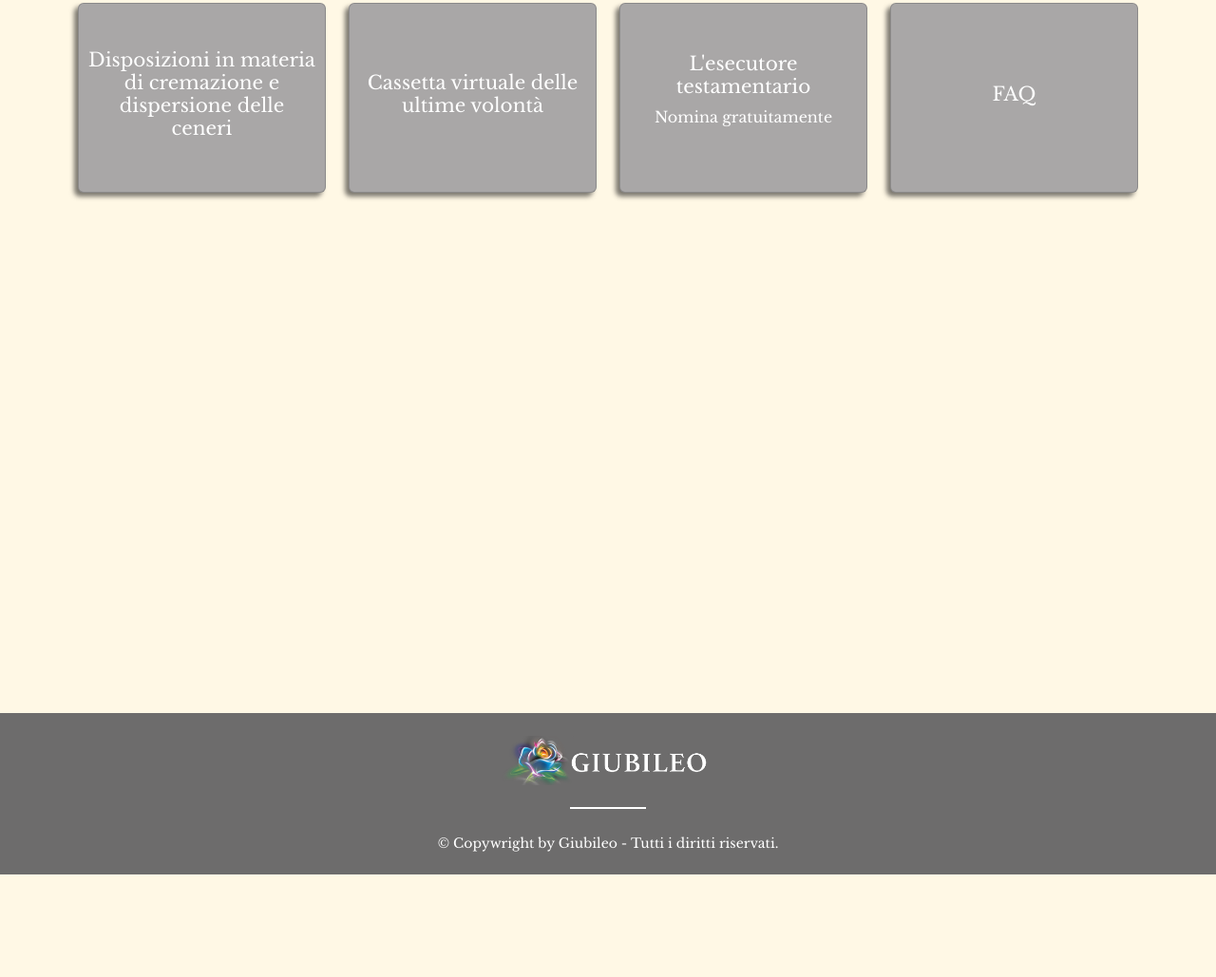
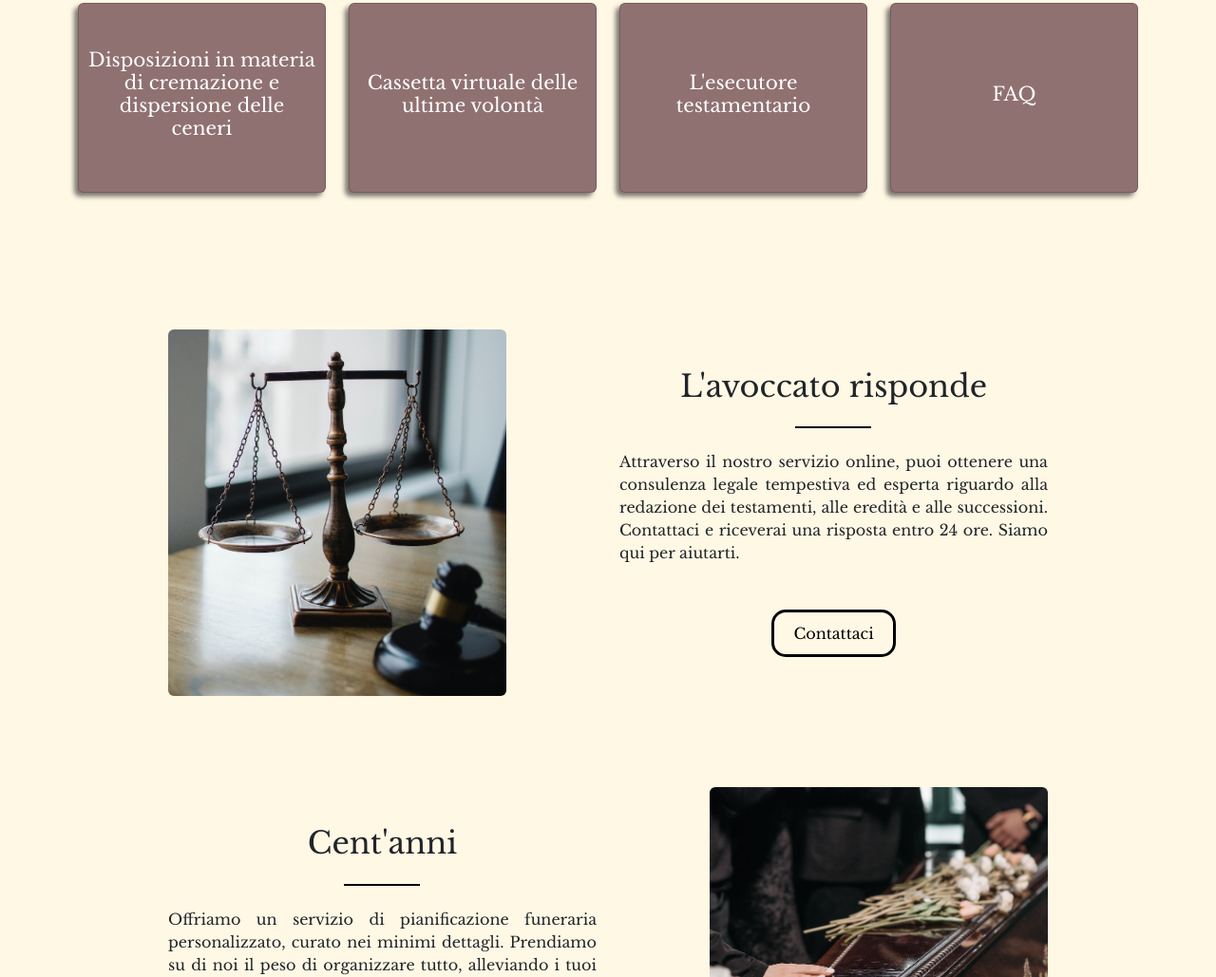
Before and after one commit to federico-palma/ci-pensa-giubileo-design, a plain HTML site: page index.html in a window 1280 px wide. Shown: the part 1771-2800 px from the top of the page at 95% size. Before the commit the page ends 2692 px from the top, so only its background shows below. Drawn offline with nearby package versions, Linux system fonts and the light colour scheme.

Commit message:
New sections, new colors

```diff
--- a/css/style.scss
+++ b/css/style.scss
@@ -2,17 +2,18 @@
   --main: #113c66;
   --main-bg: #fff8e5;
   --header-color: rgb(255, 255, 255);
-  // --header-bg-color: #ab8a2f;
-  // --header-bg-color-light: #ab8a2f;
-  // --header-bg-color-focus: #8f7327;
-  --header-bg-color: rgb(109, 108, 108);
-  --header-bg-color-focus: rgb(47, 47, 47);
-  --header-bg-color-light: rgba(77, 77, 77, 0.512);
+  --header-bg-color: #600101;
+  --header-bg-color-light: #8f3b3b;
+  --header-bg-color-focus: #4b0404;
+  --secondary-card-bg: #907171;
+  // --header-bg-color: rgb(109, 108, 108);
+  // --header-bg-color-focus: rgb(47, 47, 47);
+  // --header-bg-color-light: rgb(137, 137, 137);
+  // --secondary-card-bg: rgb(169, 167, 167);
 
   --card-transition-bg: 0.5s;
   --card-transition: 1s;
 
-  --secondary-card-bg: rgb(169, 167, 167);
 }
 
 * {
@@ -164,6 +165,8 @@ body {
   max-height: 80vh;
   height: 80vh;
   background: center center;
+  background-repeat: no-repeat;
+  background-size: cover;
 
   .title {
     font-family: 'Parisienne', cursive;
@@ -312,9 +315,41 @@ body {
 
 }
 
-// Lawyer services section
-.lawyer-section {
-  min-height: 500px;
+// Lawyer services section and centanni section
+.lawyer-section, .centanni-section {
+  .sec-title {
+    &::after {
+      content: "";
+        transform: translateX(-50%);
+        display: block;
+        width: 80px;
+        height: 2px;
+        background: black;
+        left: 50%;
+        position: absolute;
+        bottom: -25px;
+    }
+  }
+
+  .sec-description {
+    text-align: justify;
+  }
+
+  .sec-btn {
+    padding: 10px 20px;
+    border-radius: 15px;
+    border: solid 3px black;
+    transition: all 0.5s;
+    color: black;
+    text-decoration: none;
+
+
+    &:hover {
+      background-color: var(--header-bg-color);
+      border-color: var(--header-bg-color);
+      color: white;
+    }
+  }
 }
 
 
@@ -337,13 +372,12 @@ body {
         content: "";
         transform: translateX(-50%);
         display: block;
-        width: 80px;
-        height: 2px;
+        width: 90vw;
+        height: 1px;
         background: white;
         left: 50%;
         position: absolute;
         bottom: -25px;
-        transition: all var(--card-transition);
     }
 
     img {
--- a/index.html
+++ b/index.html
@@ -36,7 +36,7 @@
                     <a class="nav-link" href="/">L'avvocato risponde</a>
                   </div>
                   <div class="nav-item dropdown">
-                    <a class="nav-link" href="/">Cent'anni</a>
+                    <a class="nav-link" href="https://giubileocentanni.it/" target="_blank">Cent'anni</a>
                   </div>
                 </div>
             </div>
@@ -111,7 +111,7 @@
     </div>
 
     <!-- Cards -->
-    <div class="container-xl cards-section section my-5 pt-5">
+    <div class="container-xl cards-section section my-5 py-5">
         <!-- Card Highlights -->
         <div class="row text-center justify-content-center mb-5">
             <div class="col-4">
@@ -195,7 +195,6 @@
             <div class="col-3">
                 <a href="/" class="card card-secondary">
                     <h3>L'esecutore testamentario</h3>
-                    <p>Nomina gratuitamente</p>
                 </a>
             </div>
             <div class="col-3">
@@ -206,13 +205,30 @@
         </div>
     </div>
 
-    <div class="container section lawyer-section">
+    <!-- Avoccato risponde -->
+    <div class="container section lawyer-section py-5">
         <div class="row">
             <div class="col-4 offset-1">
-                <img src="" alt="">
+                <img class="sec-img w-100 rounded" src="assets/img/giubileo-2.jpeg" alt="">
             </div>
-            <div class="offset-2 col-4">
+            <div class="offset-1 col-5 d-flex flex-column justify-content-center align-items-center">
+                <h2 class="sec-title mb-5 position-relative">L'avoccato risponde</h2>
+                <p class="sec-description mb-5">Attraverso il nostro servizio online, puoi ottenere una consulenza legale tempestiva ed esperta riguardo alla redazione dei testamenti, alle eredità e alle successioni. Contattaci e riceverai una risposta entro 24 ore. Siamo qui per aiutarti.</p>
+                <a href="/" class="sec-btn">Contattaci</a>
+            </div>
+        </div>
+    </div>
 
+    <!-- Cent'anni -->
+    <div class="container section centanni-section mb-5 py-5">
+        <div class="row">
+            <div class="offset-1 col-5 d-flex flex-column justify-content-center align-items-center">
+                <h2 class="sec-title mb-5 position-relative">Cent'anni</h2>
+                <p class="sec-description mb-5">Offriamo un servizio di pianificazione funeraria personalizzato, curato nei minimi dettagli. Prendiamo su di noi il peso di organizzare tutto, alleviando i tuoi cari da questo compito oneroso. Garantendo un servizio funebre rispettoso della tua volontà.</p>
+                <a href="https://giubileocentanni.it/" target="_blank" class="sec-btn">Scopri di più</a>
+            </div>
+            <div class="col-4 offset-1">
+                <img class="sec-img w-100 rounded" src="assets/img/funeral-1b.jpeg" alt="">
             </div>
         </div>
     </div>
```
Also changed, not shown: assets/img/funeral-1b.jpeg (added), css/style.css, css/style.min.css.
